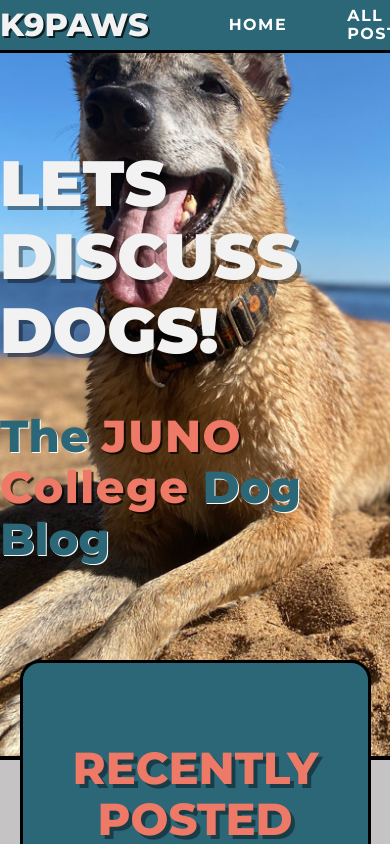
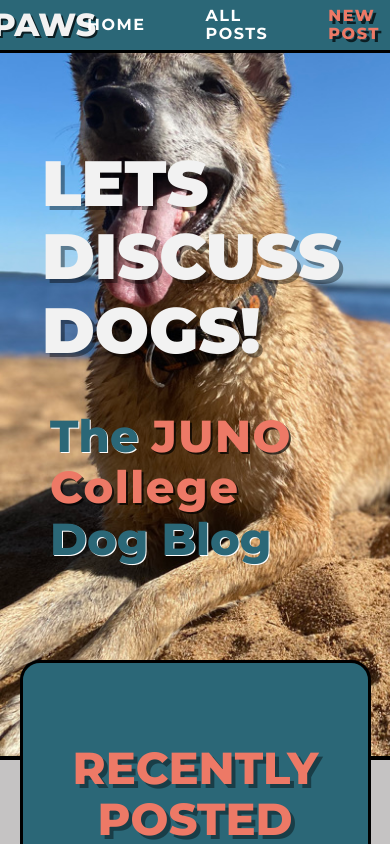
Before and after one commit to k9paws/gary-rosen-project3, a React (Create React App) app: page / in a window 390 px wide. Shown: the top 844 px of the page. Built offline with nearby package versions, Linux system fonts and the light colour scheme; no server answers; the database is empty.

Commit message:
changed nav styling and layout for responsiveness

```diff
--- a/src/components/Navbar.js
+++ b/src/components/Navbar.js
@@ -6,9 +6,11 @@ const Navbar = () => {
     <div>
       <nav>
         <div className="navbar wrapper">
+          <div className="navLeft">
+            <h4>K9PAWS</h4>
+          </div>
+          <div className="navRight">
             <ul>
-            <h4>K9PAWS</h4>
-
               <Link to={`/`} aria-label="Move to Home Page">
                 <li>Home</li>
               </Link>
@@ -22,8 +24,8 @@ const Navbar = () => {
                   <span>NEW POST</span>
                 </li>
               </Link>
-
             </ul>
+          </div>
         </div>
       </nav>
     </div>
--- a/src/styles/_mediaQueries.scss
+++ b/src/styles/_mediaQueries.scss
@@ -0,0 +1,18 @@
+@media (max-width: 1200px) {
+
+    header {
+        padding: 0 50px;
+    }
+    nav {
+        padding: 0 10px;
+    }
+
+}
+
+
+
+@media (max-width: 480px) {
+
+
+
+}
--- a/src/styles/_navbar.scss
+++ b/src/styles/_navbar.scss
@@ -7,8 +7,8 @@ nav {
 
   ul {
     display: flex;
-    justify-content: flex-start;
-    align-items: center;
+    // justify-content: flex-start;
+    // align-items: center;
     list-style: none;
     text-transform: uppercase;
     font-weight: 600;
@@ -20,12 +20,16 @@ nav {
       justify-content: center;
       height: 50px;
       text-decoration: none;
+      padding: 0 30px;
+      letter-spacing: 1.5px;
       li {
-        justify-content: center;
-        align-items: center;
-        padding: 0 30px;
-        letter-spacing: 1.5px;
+        // justify-content: center;
+        // align-items: center;
       }
+    }
+
+    a:last-child {
+      padding-right: 0;
     }
 
     a:visited {
@@ -44,4 +48,20 @@ nav {
   height: 50px;
   color: $secondaryColor;
   display: flex;
+  justify-content: space-between;
+
 }
+
+.navLeft {
+  display: flex;
+  align-items: center;
+  justify-content: center;
+  height: 100%;
+  width: 20%;
+}
+
+.navRight {
+width: 50%;
+display: flex;
+justify-content: flex-end;
+}
```
Lines whose indentation alone changed are shown as unchanged.
